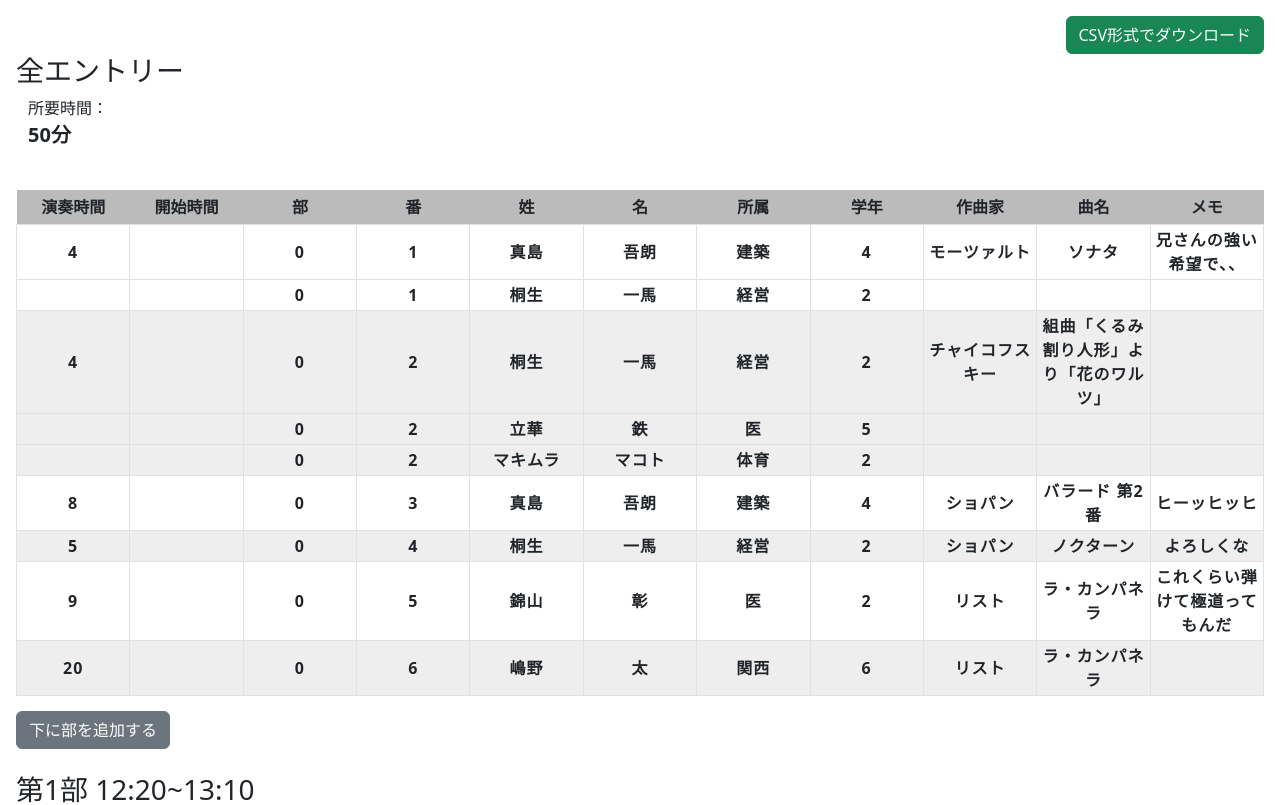
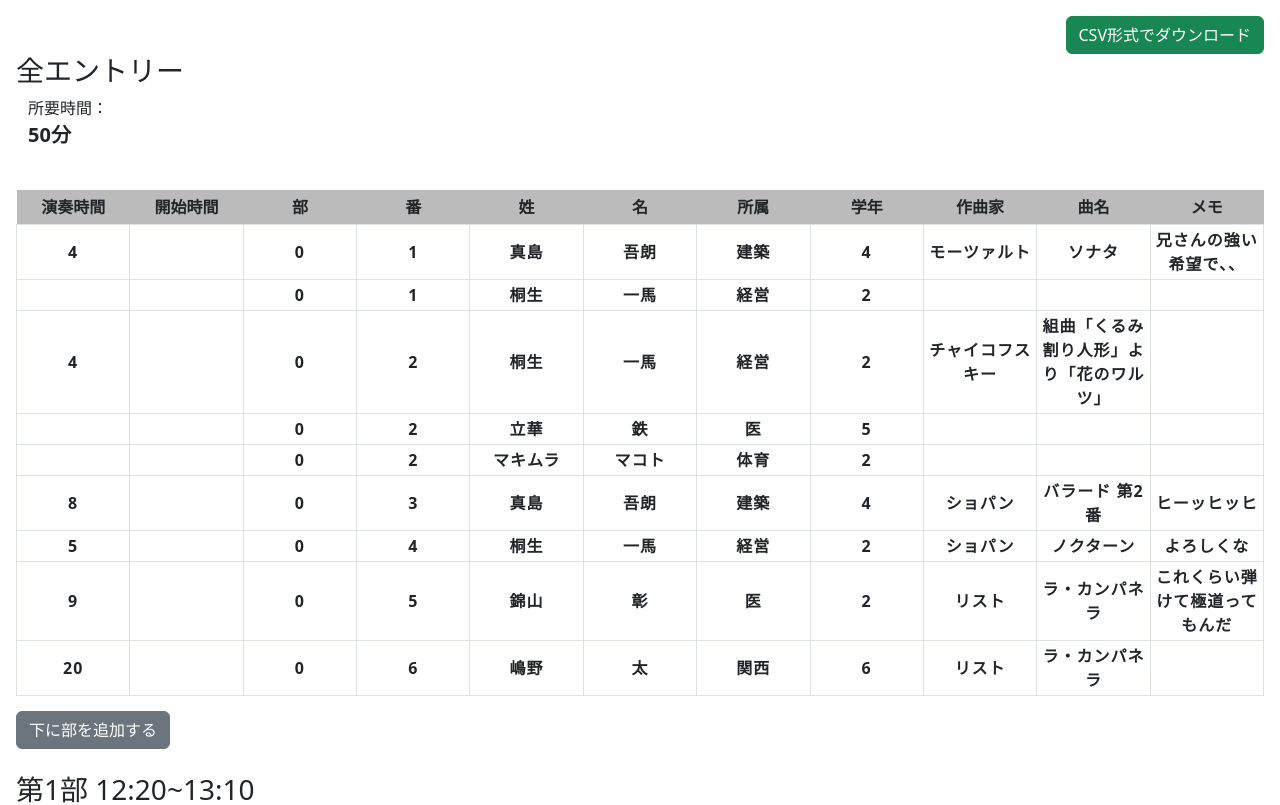
Before and after one commit to ritto153/PianoProgramEditor, a React (Create React App) app: page / in a window 1280 px wide. Shown: the top 805 px of the page. Built offline with nearby package versions, Linux system fonts and the light colour scheme.

Commit message:
奇数番目を灰色にする機能をdrop

```diff
--- a/src/partContents/components/EntryTableRow.tsx
+++ b/src/partContents/components/EntryTableRow.tsx
@@ -1,10 +1,5 @@
 import { DividedEntryForRow } from "../../type/DividedEntryForRow";
 import { BuildEntryForDisplay } from "../utils/BuildEntryForDisplay";
-import styled from "styled-components";
-
-const StyledRow = styled.tr<{shownGray: boolean}>`
-  background-color: ${(props) => props.shownGray && "#EEEEEE"};
-`
 
 interface Props {
   partNum: number;
@@ -27,12 +22,8 @@ export default function EntryTableRow(props: Props) {
     schedules.startingTime,
   );
 
-  // エントリーが偶数番目なら灰色で表示する
-  const shownGray = entryForDisplay.index % 2 === 0;
-
   return (
-    <StyledRow
-      shownGray={shownGray}
+    <tr
       ref={draggableProvided.innerRef}
       {...draggableProvided.draggableProps}
       {...draggableProvided.dragHandleProps}
@@ -40,6 +31,6 @@ export default function EntryTableRow(props: Props) {
       {Object.entries(entryForDisplay).map(([_, value], i) => (
         <td key={i}>{value}</td>
       ))}
-    </StyledRow>
+    </tr>
   );
 }
```
